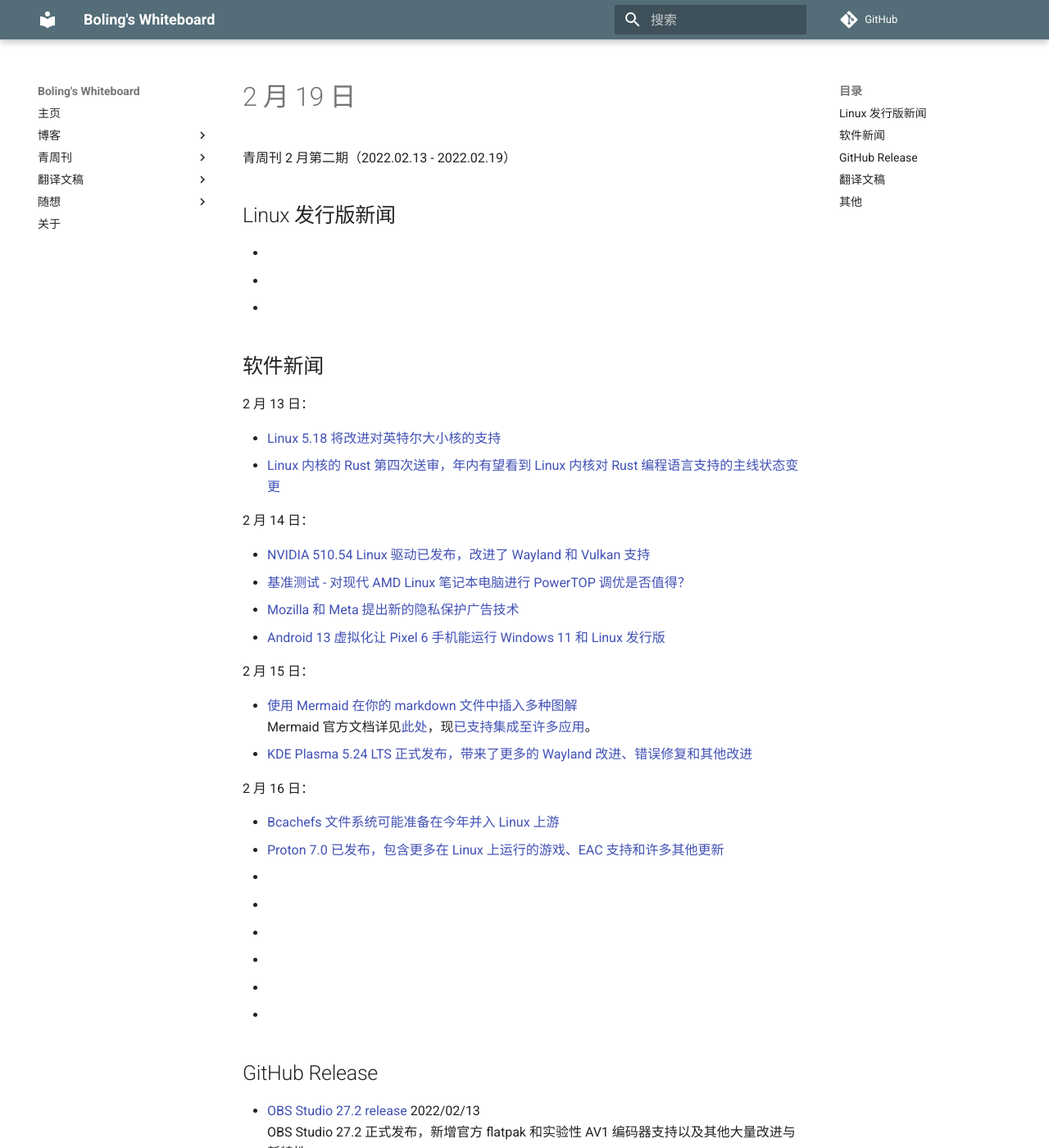
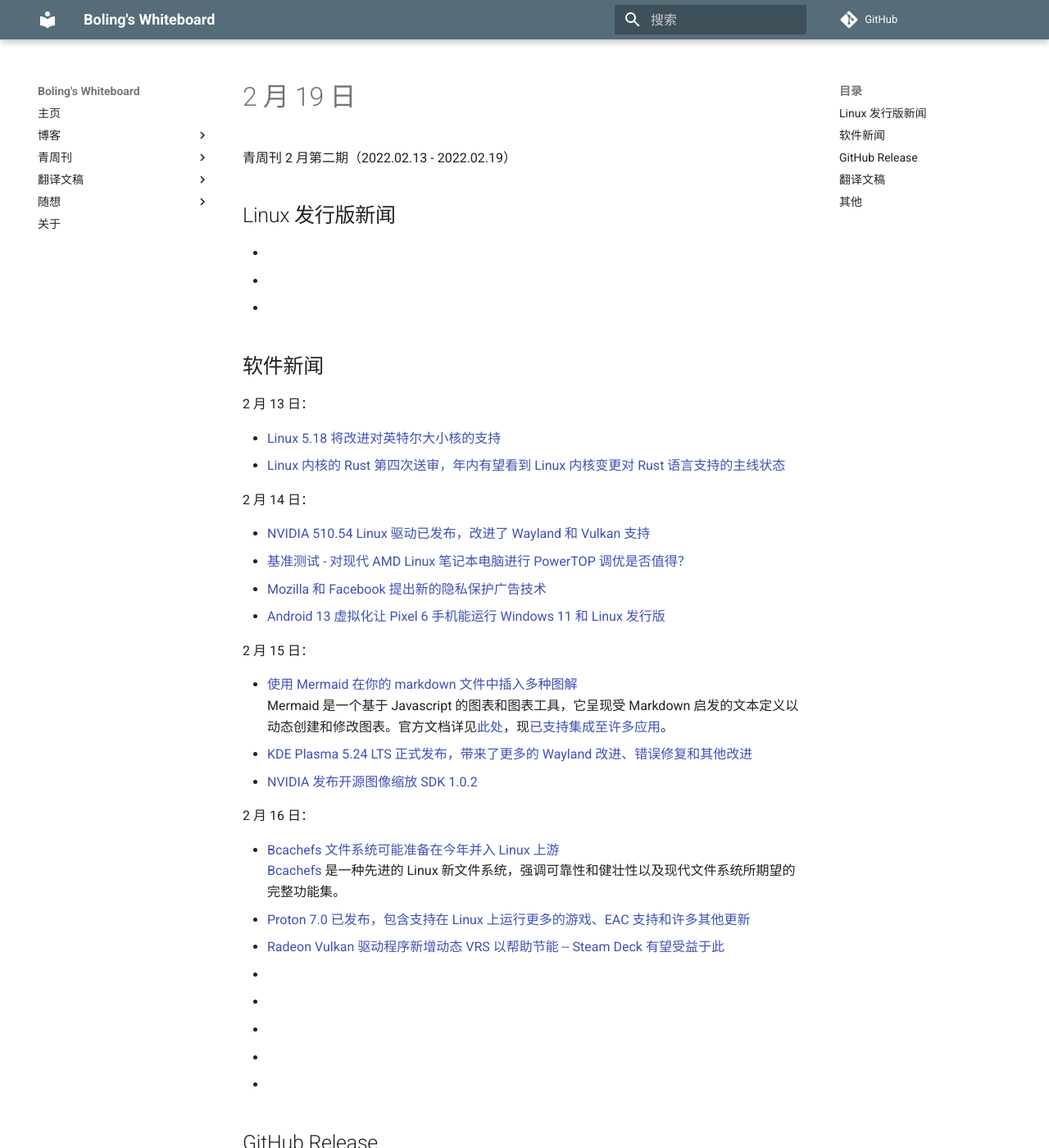
Before and after one commit to Hanjingxue-Boling/Whiteboard, an MkDocs documentation site: the page built from docs/weekly/22/02-19.md, in a window 1280 px wide and 1400 px high. Shown: the whole window at 82% size. Built offline with MkDocs 1.6.1 and Material for MkDocs 9.7.7, drawn with Linux system fonts in a browser that asks for light colours; comment, search, counter and statistics services are not loaded.

Commit message:
small fix

```diff
--- a/docs/weekly/22/02-19.md
+++ b/docs/weekly/22/02-19.md
@@ -13,27 +13,30 @@
 2 月 13 日：
 
 - [Linux 5.18 将改进对英特尔大小核的支持](https://www.solidot.org/story?sid=70640)
-- [Linux 内核的 Rust 第四次送审，年内有望看到 Linux 内核对 Rust 编程语言支持的主线状态变更](https://www.phoronix.com/scan.php?page=news_item&px=Rust-For-Linux-Kernel-v4)
+- [Linux 内核的 Rust 第四次送审，年内有望看到 Linux 内核变更对 Rust 语言支持的主线状态](https://www.phoronix.com/scan.php?page=news_item&px=Rust-For-Linux-Kernel-v4)
 
 2 月 14 日：
 
 - [NVIDIA 510.54 Linux 驱动已发布，改进了 Wayland 和 Vulkan 支持](https://www.phoronix.com/scan.php?page=news_item&px=NVIDIA-510.54-Linux-Driver)
 - [基准测试 - 对现代 AMD Linux 笔记本电脑进行 PowerTOP 调优是否值得？](https://www.phoronix.com/scan.php?page=news_item&px=PowerTOP-ThinkPad-Ryzen-5000)
-- [Mozilla 和 Meta 提出新的隐私保护广告技术](https://www.solidot.org/story?sid=70645)
+- [Mozilla 和 Facebook 提出新的隐私保护广告技术](https://www.solidot.org/story?sid=70645)
 - [Android 13 虚拟化让 Pixel 6 手机能运行 Windows 11 和 Linux 发行版](https://www.solidot.org/story?sid=70653)
 
 2 月 15 日：
 
 - [使用 Mermaid 在你的 markdown 文件中插入多种图解](https://github.blog/2022-02-14-include-diagrams-markdown-files-mermaid/)
-    Mermaid 官方文档详见[此处](https://mermaid-js.github.io/mermaid/#/)，现[已支持集成至许多应用](https://mermaid-js.github.io/mermaid/#/./integrations)。
+    Mermaid 是一个基于 Javascript 的图表和图表工具，它呈现受 Markdown 启发的文本定义以动态创建和修改图表。官方文档详见[此处](https://mermaid-js.github.io/mermaid/#/)，现[已支持集成至许多应用](https://mermaid-js.github.io/mermaid/#/./integrations)。
 - [KDE Plasma 5.24 LTS 正式发布，带来了更多的 Wayland 改进、错误修复和其他改进](https://9to5linux.com/kde-plasma-5-24-lts-gets-first-point-release-to-improve-plasma-wayland-and-overview-effect)
+- [NVIDIA 发布开源图像缩放 SDK 1.0.2](https://www.phoronix.com/scan.php?page=news_item&px=NVIDIA-Image-Scaling-SDK-1.0.2)
 
 2 月 16 日：
 
 - [Bcachefs 文件系统可能准备在今年并入 Linux 上游](https://www.phoronix.com/scan.php?page=news_item&px=Bcachefs-2022-Hopes)
-- [Proton 7.0 已发布，包含更多在 Linux 上运行的游戏、EAC 支持和许多其他更新](https://www.phoronix.com/scan.php?page=news_item&px=Proton-7.0-Released )
+    [Bcachefs](https://bcachefs.org/) 是一种先进的 Linux 新文件系统，强调可靠性和健壮性以及现代文件系统所期望的完整功能集。
+- [Proton 7.0 已发布，包含支持在 Linux 上运行更多的游戏、EAC 支持和许多其他更新](https://www.phoronix.com/scan.php?page=news_item&px=Proton-7.0-Released )
+- [Radeon Vulkan 驱动程序新增动态 VRS 以帮助节能 -- Steam Deck 有望受益于此](https://www.phoronix.com/scan.php?page=news_item&px=RADV-Dynamic-VRS-Lands)
 
-- []()
+
 - []()
 - []()
 - []()
```
